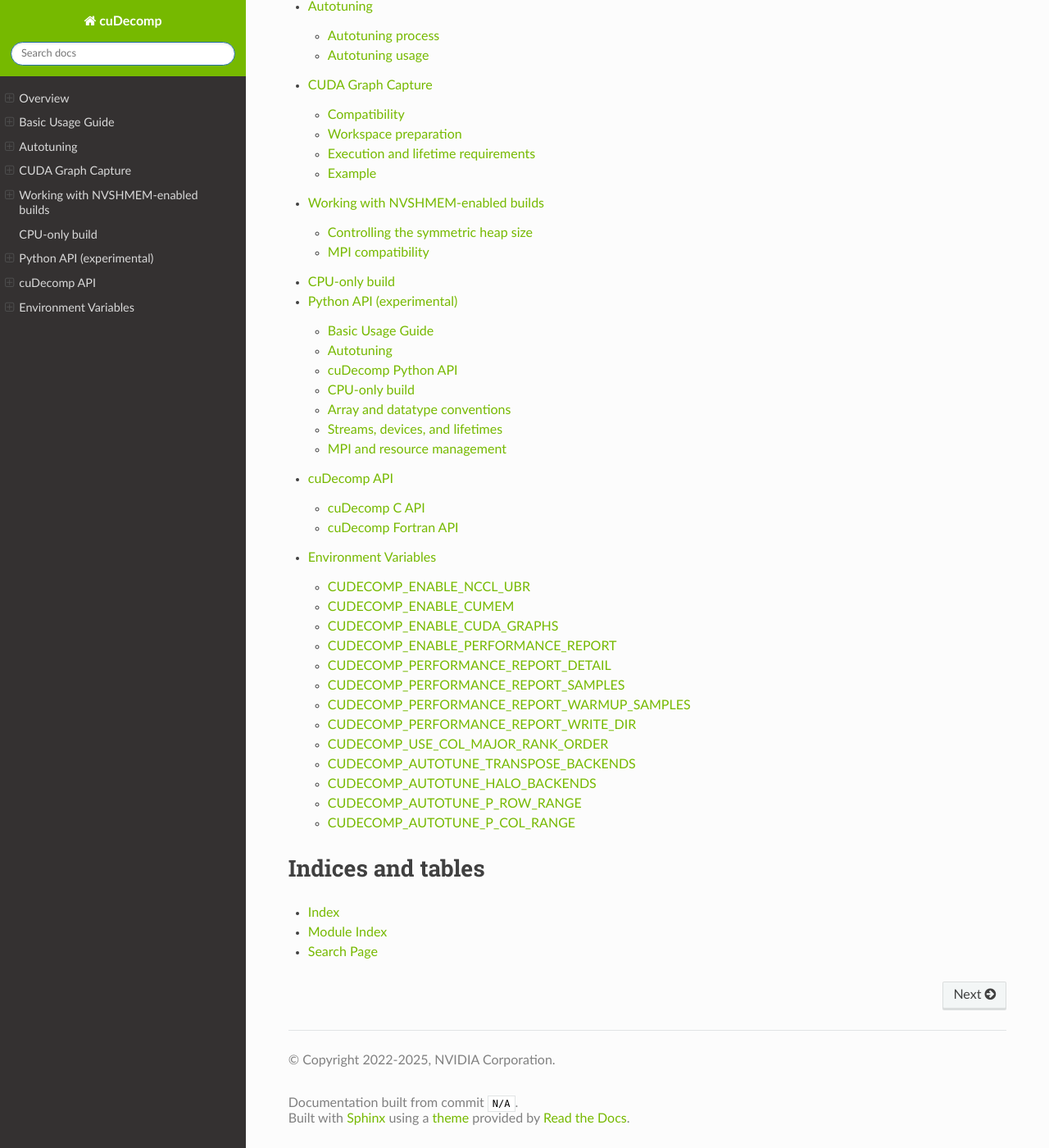
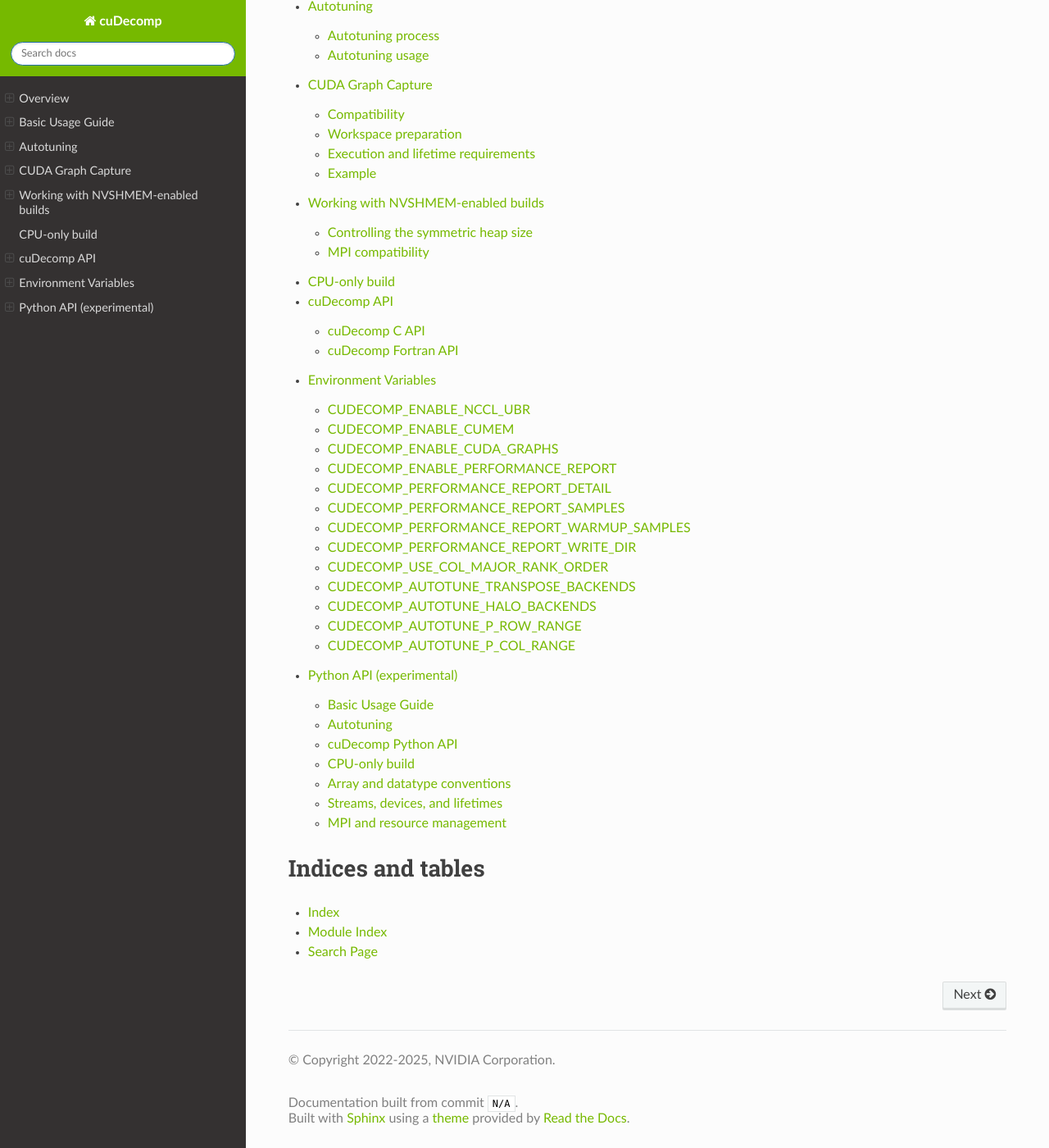
Before and after one commit to NVIDIA/cuDecomp, a Sphinx documentation site: the page built from docs/index.rst, in a window 1280 px wide and 1400 px high, scrolled down 862 px. Shown: the whole window at 82% size. Built offline with Sphinx 7.4.7 and the Read the Docs theme 3.1.0, drawn with Linux system fonts in a browser that asks for light colours.

```diff
--- a/docs/index.rst
+++ b/docs/index.rst
@@ -31,9 +31,9 @@ Table of Contents
    cuda_graph_capture
    nvshmem
    cpu_only
-   python_api
    api
    env_vars
+   python_api
 
 
 Indices and tables
```
